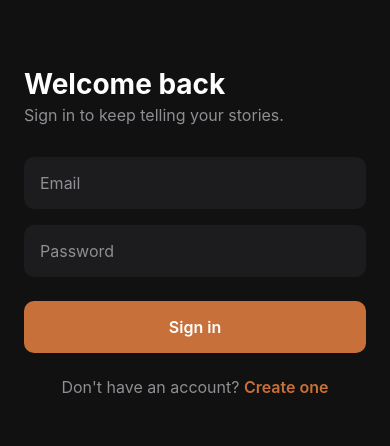
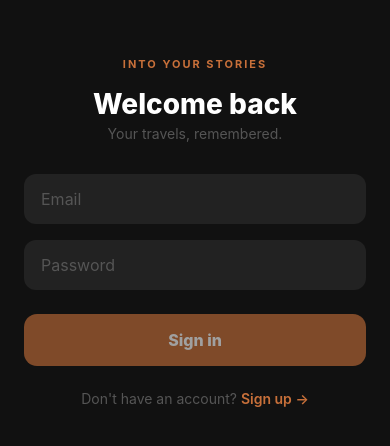
Before and after one commit to rutvijdhotey/into-your-stories, a React Native app: screen /Login in a window 390 px wide. Shown: the part 190-636 px from the top of the page. Built offline with nearby package versions, Linux system fonts and the light colour scheme; no server answers.

Commit message:
feat: restyle LoginScreen with brand header and focused-input amber border

```diff
--- a/src/screens/auth/LoginScreen.tsx
+++ b/src/screens/auth/LoginScreen.tsx
@@ -12,7 +12,7 @@ import {
 import { SafeAreaView } from 'react-native-safe-area-context';
 import type { NativeStackScreenProps } from '@react-navigation/native-stack';
 import { supabase } from '../../lib/supabase';
-import { Colors, Spacing, Typography } from '../../theme';
+import { Colors, Spacing, BorderRadius } from '../../theme';
 import type { AuthStackParamList } from '../../navigation/types';
 
 type Props = NativeStackScreenProps<AuthStackParamList, 'Login'>;
@@ -22,6 +22,7 @@ export default function LoginScreen({ navigation }: Props) {
   const [password, setPassword] = useState('');
   const [loading, setLoading] = useState(false);
   const [error, setError] = useState<string | null>(null);
+  const [focusedField, setFocusedField] = useState<string | null>(null);
 
   const onSubmit = async () => {
     setError(null);
@@ -40,32 +41,37 @@ export default function LoginScreen({ navigation }: Props) {
         style={styles.container}
         behavior={Platform.OS === 'ios' ? 'padding' : undefined}
       >
+        <Text style={styles.eyebrow}>INTO YOUR STORIES</Text>
         <Text style={styles.title}>Welcome back</Text>
-        <Text style={styles.subtitle}>Sign in to keep telling your stories.</Text>
+        <Text style={styles.tagline}>Your travels, remembered.</Text>
 
         <TextInput
-          style={styles.input}
+          style={[styles.input, focusedField === 'email' && styles.inputFocused]}
           placeholder="Email"
-          placeholderTextColor={Colors.textSecondary}
+          placeholderTextColor="#555555"
           autoCapitalize="none"
           autoComplete="email"
           keyboardType="email-address"
           value={email}
           onChangeText={setEmail}
+          onFocus={() => setFocusedField('email')}
+          onBlur={() => setFocusedField(null)}
         />
         <TextInput
-          style={styles.input}
+          style={[styles.input, focusedField === 'password' && styles.inputFocused]}
           placeholder="Password"
-          placeholderTextColor={Colors.textSecondary}
+          placeholderTextColor="#555555"
           secureTextEntry
           value={password}
           onChangeText={setPassword}
+          onFocus={() => setFocusedField('password')}
+          onBlur={() => setFocusedField(null)}
         />
 
         {error && <Text style={styles.error}>{error}</Text>}
 
         <Pressable
-          style={[styles.button, loading && styles.buttonDisabled]}
+          style={[styles.button, (loading || !email || !password) && styles.buttonDisabled]}
           onPress={onSubmit}
           disabled={loading || !email || !password}
         >
@@ -78,7 +84,7 @@ export default function LoginScreen({ navigation }: Props) {
 
         <Pressable onPress={() => navigation.navigate('Signup')} style={styles.linkWrap}>
           <Text style={styles.linkText}>
-            Don't have an account? <Text style={styles.linkAccent}>Create one</Text>
+            Don't have an account? <Text style={styles.linkAccent}>Sign up →</Text>
           </Text>
         </Pressable>
       </KeyboardAvoidingView>
@@ -89,28 +95,51 @@ export default function LoginScreen({ navigation }: Props) {
 const styles = StyleSheet.create({
   safe: { flex: 1, backgroundColor: Colors.background },
   container: { flex: 1, padding: Spacing.lg, justifyContent: 'center' },
-  title: { ...Typography.title, marginBottom: Spacing.xs },
-  subtitle: { ...Typography.body, color: Colors.textSecondary, marginBottom: Spacing.xl },
+  eyebrow: {
+    fontSize: 11,
+    fontWeight: '700',
+    letterSpacing: 2,
+    color: Colors.accent,
+    textTransform: 'uppercase',
+    textAlign: 'center',
+    marginBottom: Spacing.md,
+  },
+  title: {
+    fontSize: 28,
+    fontWeight: '800',
+    color: Colors.textPrimary,
+    textAlign: 'center',
+    marginBottom: Spacing.xs,
+  },
+  tagline: {
+    fontSize: 14,
+    color: '#555555',
+    textAlign: 'center',
+    marginBottom: Spacing.xl,
+  },
   input: {
-    backgroundColor: Colors.surface,
+    backgroundColor: 'rgba(255,255,255,0.07)',
     color: Colors.textPrimary,
-    borderRadius: 10,
+    borderRadius: BorderRadius.input,
     paddingHorizontal: Spacing.md,
-    paddingVertical: Spacing.md,
+    paddingVertical: 14,
     marginBottom: Spacing.md,
     fontSize: 16,
+    borderWidth: 1,
+    borderColor: 'transparent',
   },
+  inputFocused: { borderColor: Colors.accent },
   button: {
     backgroundColor: Colors.accent,
-    borderRadius: 10,
+    borderRadius: BorderRadius.button,
     paddingVertical: Spacing.md,
     alignItems: 'center',
     marginTop: Spacing.sm,
   },
   buttonDisabled: { opacity: 0.6 },
-  buttonText: { ...Typography.body, fontWeight: '600' },
-  error: { color: Colors.error, marginBottom: Spacing.sm },
+  buttonText: { fontSize: 16, fontWeight: '800', color: Colors.textPrimary },
+  error: { color: Colors.error, marginBottom: Spacing.sm, fontSize: 14 },
   linkWrap: { alignItems: 'center', marginTop: Spacing.lg },
-  linkText: { ...Typography.body, color: Colors.textSecondary },
+  linkText: { fontSize: 14, color: '#555555' },
   linkAccent: { color: Colors.accent, fontWeight: '600' },
 });
```
